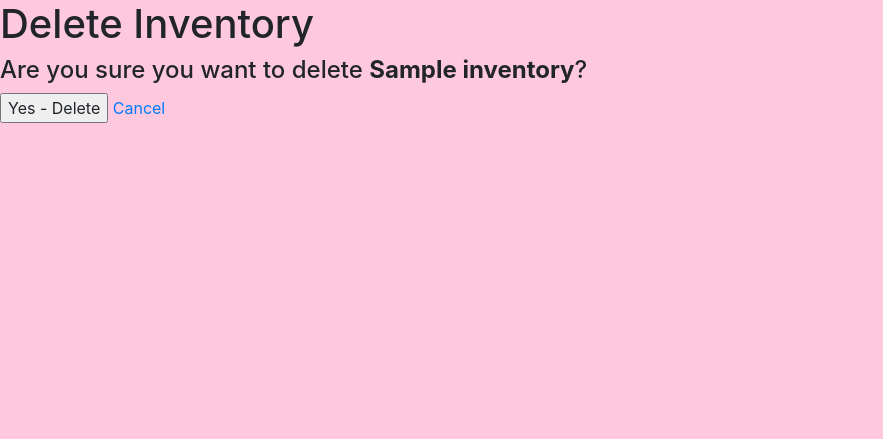
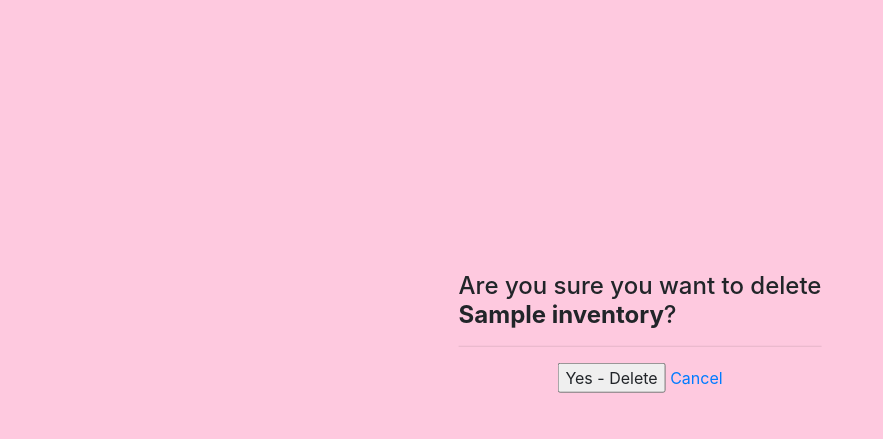
Before and after one commit to imanirak/little-space, a Django app: page /inventory/1/delete in a window 1280 px wide. Shown: the part 56-495 px from the top of the page, without its empty margins (0-883 px from the left). Run offline with Django 4.2, Linux system fonts and the light colour scheme; a user stored in the database is signed in; tables that the repository leaves empty hold one stand-in row (values such as "Sample post"); some web fonts are replaced.

Commit message:
inventory/item delete page styled

```diff
--- a/shop/templates/inventory_delete.html
+++ b/shop/templates/inventory_delete.html
@@ -1,15 +1,34 @@
+
 {% extends 'base.html' %}
-
 {% block body %}
 
-<h1>Delete Inventory</h1>
+<div class="center">
+ <div class="one-third column">&nbsp;</div>
+<div class="one-third column">
 
-<form action="" method="POST">
+   <form action="" method="POST">
 
-    <h4>Are you sure you want to delete <strong>{{ inventory.name }}</strong>?</h4>
-                        {% csrf_token %}
-                        <input type="submit" value="Yes - Delete">
-                        <a href="{% url 'inventory_show' inventory.id %}">Cancel</a>
-                    </form>
+       <h4>Are you sure you want to delete <br><strong class="header-ls">{{ inventory.name }}</strong>?</h4>
+
+   <hr>
+                           {% csrf_token %}
+
+                           <div class="text-center">
+                            <input type="submit" value="Yes - Delete">
+                            <a href="{% url 'item_show' item.id %}">Cancel</a>
+                           </div>
+
+                       </form>
+
+<br>
+ </div>
+
+
+<div class="one-third column">&nbsp;</div>
+
+
+</div>
+
+
 
 {% endblock %}
--- a/shop/views.py
+++ b/shop/views.py
@@ -239,7 +239,7 @@ class Item_Update(UpdateView):
 
 @method_decorator(login_required, name="dispatch")
 class Item_Delete(DeleteView):
-    model = Inventory
+    model = Item
     template_name = 'item_delete.html'
     success_url = "/item/"
 
```
Also changed, not shown: shop/templates/item_delete.html (+27 -8 lines).
